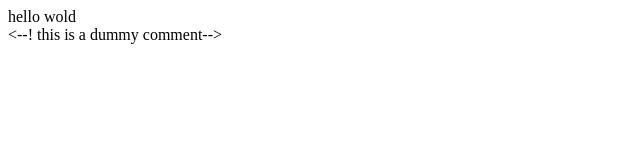
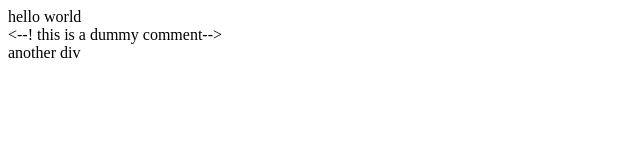
Before and after one commit to Aavegjain/demo-repo, a plain HTML site: page index.html in a window 1280 px wide. Shown: the full height of the page, 0-640 px from the left. Drawn offline with Linux system fonts and the light colour scheme.

Commit message:
Update index.html

```diff
--- a/index.html
+++ b/index.html
@@ -1,3 +1,4 @@
-<div>hello wold</div>
+<div>hello world</div>
 <html></html>
 <--! this is a dummy comment-->
+  <div>another div </div>
```
